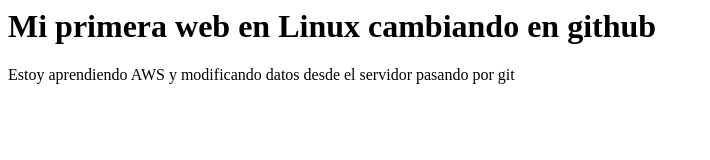
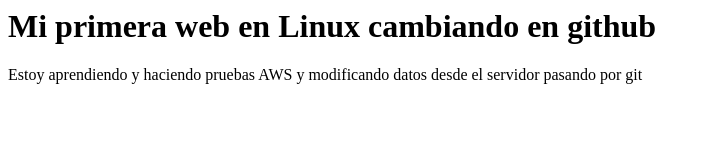
Before and after one commit to JorgeSena1985/mi-web-aws, a plain HTML site: page index.html in a window 1280 px wide. Shown: the whole page, without its empty margins (0-710 px from the left). Drawn offline with Linux system fonts and the light colour scheme.

```diff
--- a/index.html
+++ b/index.html
@@ -1,2 +1,2 @@
 <h1>Mi primera web en Linux cambiando en github</h1>
-<p>Estoy aprendiendo AWS y modificando datos desde el servidor pasando por git</p>
+<p>Estoy aprendiendo y haciendo pruebas AWS y modificando datos desde el servidor pasando por git</p>
```
Also changed, not shown: 1 other file.
